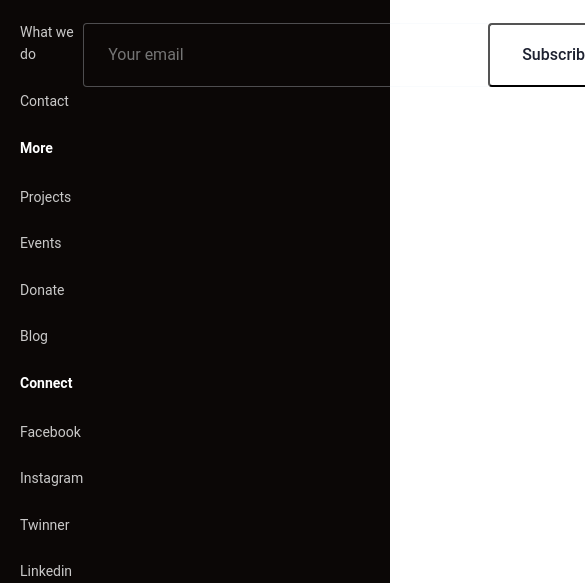
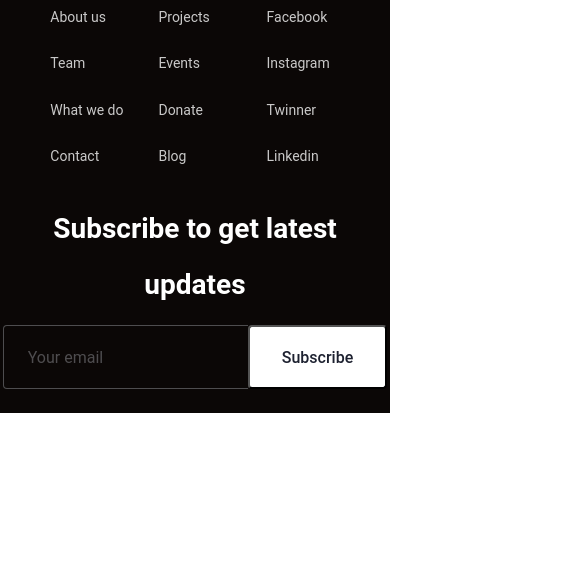
Before and after one commit to apsei/apsei.github.io, a plain HTML site: page index.html in a window 390 px wide. Shown: the part 7937-8520 px from the top of the page, 585 px wide, since content can reach past the window. After the commit the page ends 8350 px from the top, so only its background shows below. Drawn offline with Linux system fonts and the light colour scheme.

Commit message:
landing page completed! ^_^ (so far.)

```diff
--- a/css/styles.css
+++ b/css/styles.css
@@ -747,6 +747,11 @@ section {
 	display: inline-block;
 }
 
+.footer-column:last-child {
+	max-width: 544px;
+	flex-grow: 1;
+}
+
 .footer-logo img {
 	width: 110px;
 	filter: invert(100%);
@@ -759,6 +764,7 @@ section {
 	column-count: 3;
 	column-width: 75px;
 	gap: 80px;
+	transition: .5s;
 }
 
 .footer-nav-list li {
@@ -788,7 +794,7 @@ section {
 
 .footer-form-caption {
 	display: inline-block;
-	width: 440px;
+	max-width: 440px;
 	font-size: 40px;
 	font-weight: 700;
 	line-height: 56px;
@@ -801,8 +807,7 @@ section {
 	border: none;
 }
 
-.form::placeholder {
-	width: 76px;
+.footer-form-email::placeholder {
 	color: rgba(235, 240, 249, 0.30);
 	font-size: 16px;
 	font-weight: 400;
@@ -810,7 +815,7 @@ section {
 }
 
 .footer-form-email {
-	width: 405px;
+	flex-grow: 1;
 	height: 64px;
 	padding: 24px 0 24px 24px;
 	background: transparent;
@@ -1442,6 +1447,9 @@ section {
 		padding-top: 12px;
 		padding-bottom: 12px;
 	}
+	.footer-container {
+		padding-top: 96px;
+	}
 	.section-hero {
 		padding-top: 64px;
 	}
@@ -1539,6 +1547,11 @@ section {
 	.events-card-title {
 		width: 330px;
 	}
+	.footer-nav-list {
+		column-count: 3;
+		column-width: 50px;
+		gap: 20px;
+	}
 }
 
 @media screen and (max-width: 970px) {
@@ -1581,6 +1594,19 @@ section {
 	.events-link-alt {
 		display: inline-block;
 		margin: 0 auto;
+	}
+	.footer-container {
+		padding-top: 48px;
+	}
+	.footer-column:nth-child(1), .footer-column:nth-child(2) {
+		flex-shrink: 0;
+	}
+	.footer-column:nth-child(3) {
+		flex-shrink: 1;
+	}
+	.footer-form-caption {
+		font-size: 36px;
+
 	}
 }
 
@@ -1629,6 +1655,18 @@ section {
 	.events-card {
 		justify-content: center;
 	}
+	.footer-container {
+		flex-direction: column;
+		align-items: center;
+		padding-top: 18px;
+		gap: 18px;
+	}
+	.footer .logo img {
+		width: 200px;
+	}
+	.footer-nav-list {
+		column-gap: 105px;
+	}
 }
 @media screen and (max-width: 690px) {
 	.nav {
@@ -1736,6 +1774,12 @@ section {
 	.contribute-content {
 		padding: 24px 0;
 	}
+	.contribute-btn-list {
+		gap: 18px;
+	}
+	.footer-nav-list {
+		column-gap: 35px;
+	}
 }
 
 @media screen and (max-width: 430px) {
@@ -1750,6 +1794,16 @@ section {
 		padding: 12px;
 		display: block;
 		text-align: center;
+	}
+	.footer {
+		padding-bottom: 24px;
+	}
+	.footer-form {
+		gap: 12px;
+	}
+	.footer-form-caption {
+		text-align: center;
+		font-size: 28px;
 	}
 }
 
```
